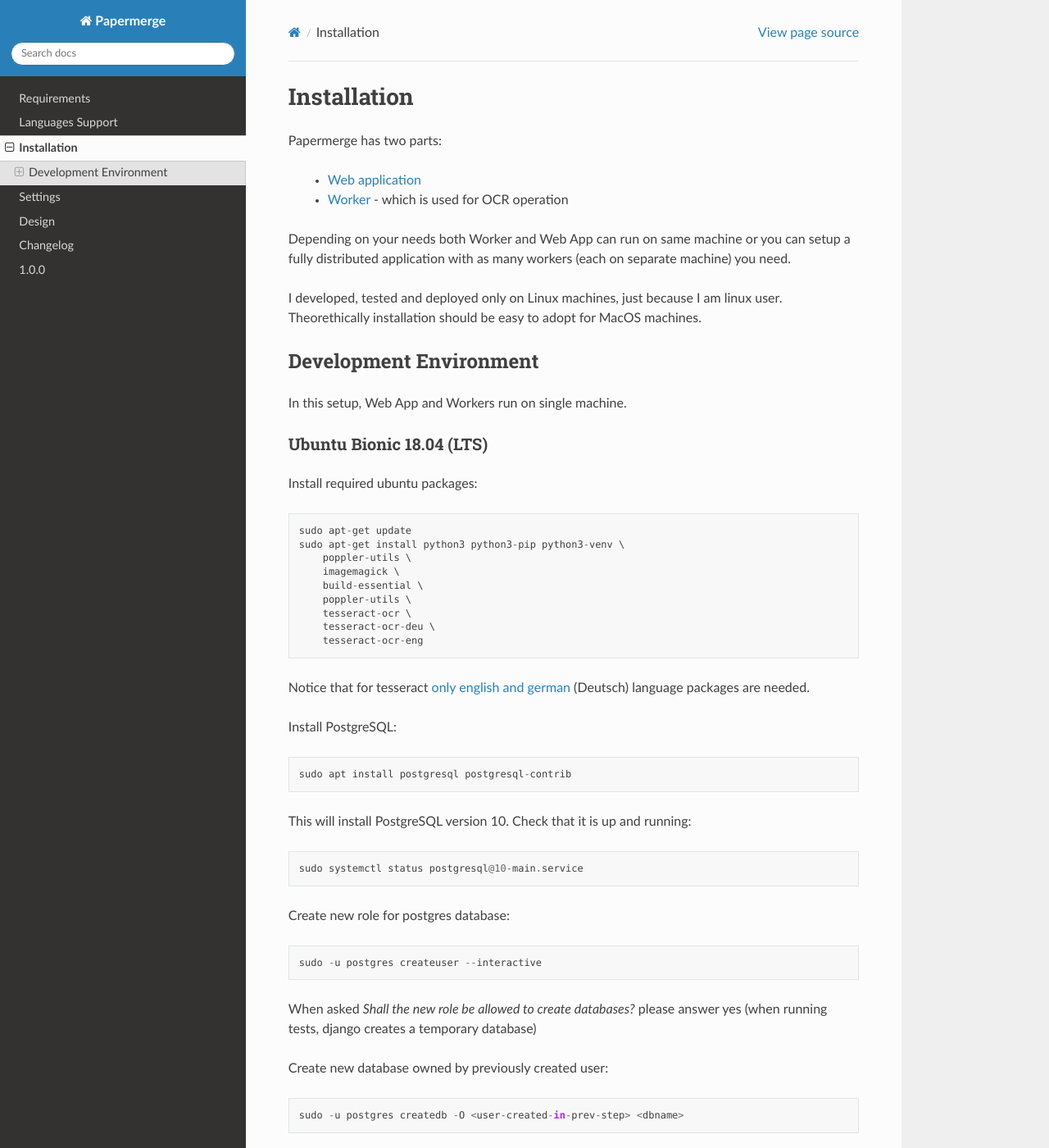
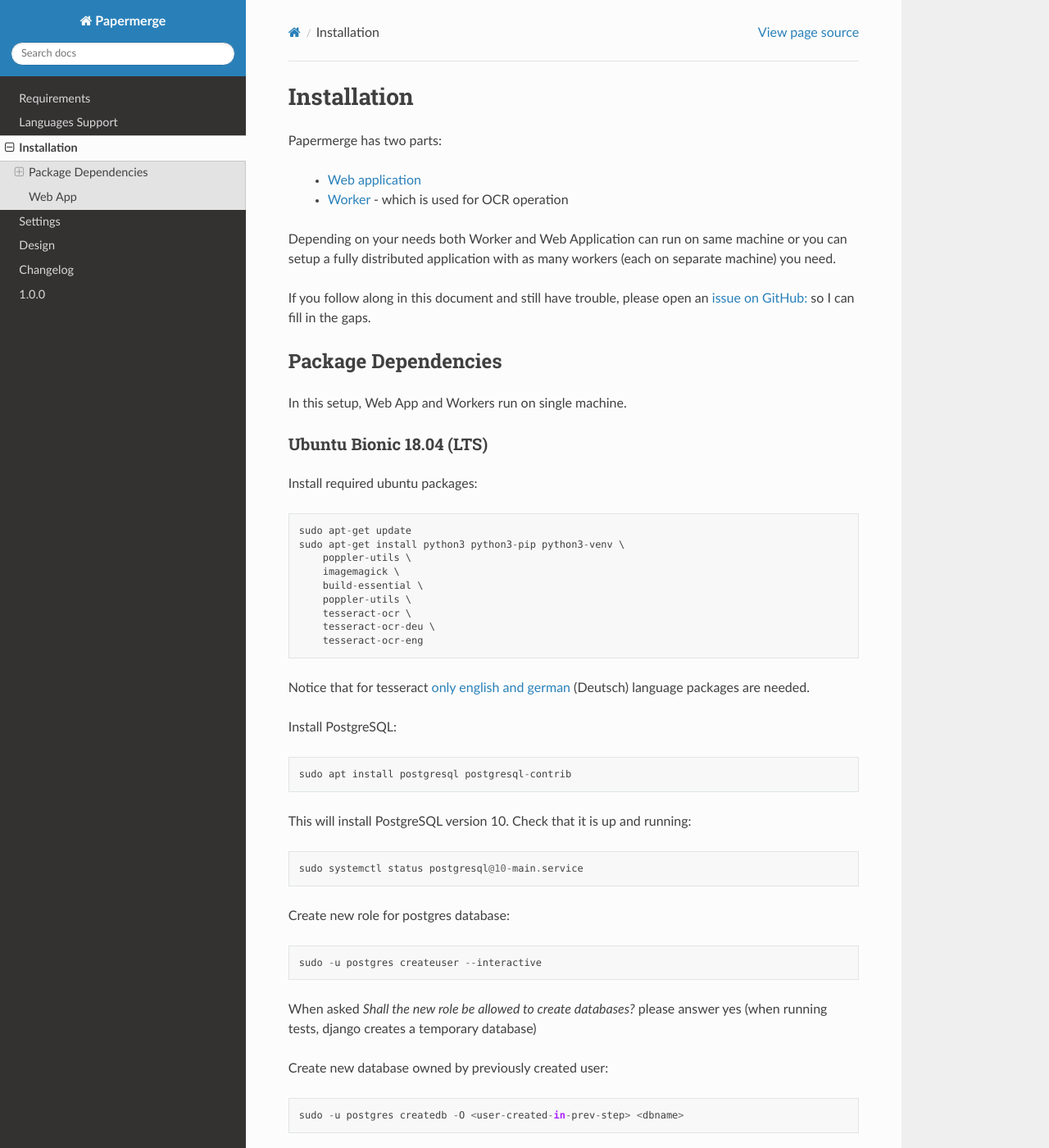
Before and after one commit to ciur/papermerge, a Sphinx documentation site: the page built from docs/source/installation.rst, in a window 1280 px wide and 1400 px high. Shown: the whole window at 82% size. Built offline with Sphinx 7.4.7 and the Read the Docs theme 2.0.0, drawn with Linux system fonts in a browser that asks for light colours; some of the changed text lies outside the part shown.

Commit message:
Documentation

```diff
--- a/docs/source/installation.rst
+++ b/docs/source/installation.rst
@@ -1,3 +1,4 @@
+=============
 Installation
 =============
 
@@ -6,22 +7,23 @@
     * :ref:`Web application <design>`
     * :ref:`Worker <worker>` - which is used for OCR operation
 
-Depending on your needs both Worker and Web App can run on same machine  or
+Depending on your needs both Worker and Web Application can run on same machine  or
 you can setup a fully distributed application with as many workers (each on
 separate machine) you need.
 
-I developed, tested and deployed only on Linux machines, just because I am linux user.
-Theorethically installation should be easy to adopt for MacOS machines.
+If you follow along in this document and still have trouble, please open an
+`issue on GitHub: <https://github.com/ciur/papermerge/issues>`_ so I can fill in
+the gaps.
 
 
-Development Environment
-############################
+Package Dependencies
+====================
 
 In this setup, Web App and Workers run on single machine.
 
-***************************
+
 Ubuntu Bionic 18.04 (LTS)
-***************************
+~~~~~~~~~~~~~~~~~~~~~~~~~~~
 
 Install required ubuntu packages::
 
@@ -62,6 +64,13 @@
     sudo -u postgres psql
     ALTER USER <username> WITH PASSWORD '<password>';
 
+
+Web App
+========
+
+Once we have prepared database, tesseract and other dependencies, let's start
+with paperpermerge itself.
+
 Clone main papermerge project::
 
     git clone https://github.com/ciur/papermerge papermerge-proj
```
Also changed, not shown: other parts of docs/source/installation.rst (+0 -3 lines).
